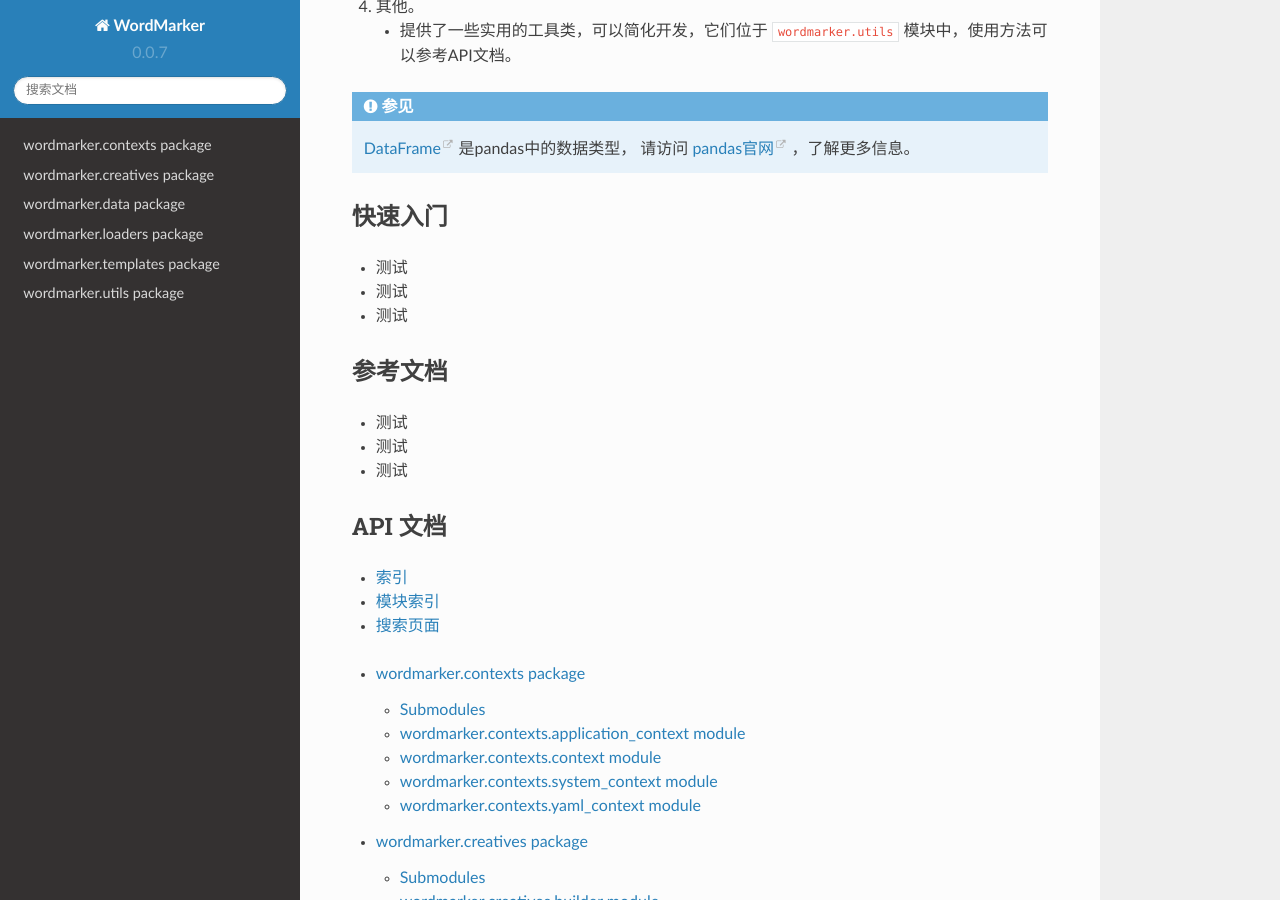
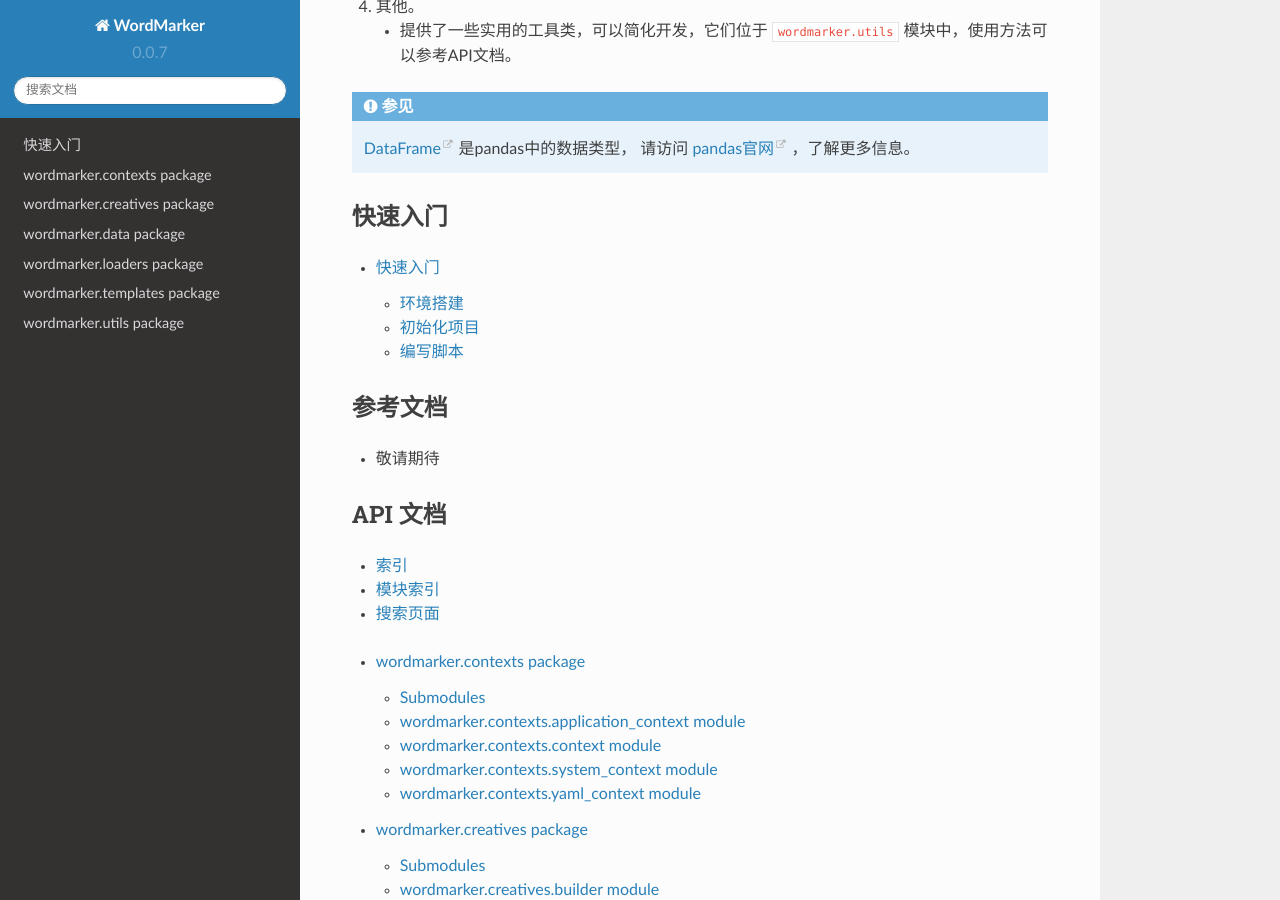
Before and after one commit to lostblackknight/wordmarker, a Sphinx documentation site: the page built from docs/source/index.rst, in a window 1280 px wide and 900 px high, scrolled down 502 px. Built offline with Sphinx 7.4.7 and the Read the Docs theme 2.0.0, drawn with Linux system fonts in a browser that asks for light colours; some of the changed lines change nothing that is shown.

Commit message:
修改文档

```diff
--- a/docs/source/index.rst
+++ b/docs/source/index.rst
@@ -36,16 +36,15 @@ WordMarker是一个文档生成器，他提供了以下主要的功能。
 快速入门
 =================
 
-* 测试
-* 测试
-* 测试
+.. toctree::
+   :maxdepth: 4
+
+   quickstart
 
 参考文档
 =================
 
-* 测试
-* 测试
-* 测试
+* 敬请期待
 
 API 文档
 =================
--- /dev/null
+++ b/docs/source/quickstart.rst
@@ -0,0 +1,586 @@
+=================
+快速入门
+=================
+
+在快速入门中，你将使用 ``wordmarker`` 构建一个示例项目，它包含了 ``wordmarker`` 的基本使用。你可以在 `GitHub <https://github.com/lostblackknight/wordmarker-example>`_ 上找到该示例。
+
+环境搭建
+=================
+
+1. `Python <https://www.python.org/>`_ 的版本 ``>= 3.7``
+2. `下载并安装 <https://pypi.org/project/wordmarker/>`_ 最新版的 ``wordmarker``
+3. `安装 <https://www.postgresql.org/>`_ ``postgresql`` 数据库
+4. 最好使用开发工具 `Pycharm <https://www.jetbrains.com/pycharm/>`_ 、`VsCode <https://code.visualstudio.com/>`_ 等
+
+初始化项目
+=================
+
+1. 打开终端，进入项目的根目录，输入 ``wordmarker-quickstart`` 命令，按照提示完成项目的初始化
+
+    ::
+
+        欢迎使用 WordMarker 的脚手架，请按照提示完成项目的构建。
+        -------------------------------------------------
+        配置数据库
+        -------------------------------------------------
+        1. PostgreSQL
+        2. MySql
+        3. Oracle
+        4. Microsoft
+        数据库的类型，默认为 [1]: 1
+        用户名，默认为 [postgres]:
+        密码，默认为 [123456]: 123456
+        主机，默认为 [localhost]:
+        端口，默认为 [5432]:
+        要连接的数据库: example
+        -------------------------------------------------
+        配置输入输出目录
+        -------------------------------------------------
+        是否启用默认的目录配置，默认为 [Y] [Y/n]: y
+        成功创建data/in目录
+        成功创建data/out目录
+        成功创建template/in目录
+        成功创建template/out目录
+        成功创建img目录
+        成功创建text目录
+
+        成功构建项目 ^_^ !
+
+2. 生成的目录结构如下
+
+    ::
+
+        ../wordmarker-example/
+                             /data/in
+                             /data/out
+                             /img
+                             /template/in
+                             /template/out
+                             /text
+                             /config.yaml
+
+3. ``config.yaml`` 文件中包含相关的配置
+
+    .. code-block:: yaml
+
+        # ======================================================================================================
+
+        # ----------------------配置数据库信息
+        #
+        # 详细信息请查看 https://docs.sqlalchemy.org/en/14/core/engines.html
+        # url:
+        #    postgresql: "postgresql://username:password@localhost:5432/database"
+        #    mysql: mysql+pymysql://username:password@localhost:3306/database
+        # echo: 是否开启日志
+        # encoding: 编码，默认utf-8
+        # pool_size: 连接池大小
+        # max_overflow: 连接的数量，以允许在连接池"溢出"
+        # pool_recycle: 在给定的秒数过去之后，此设置将导致池回收连接。默认为-1。例如，设置为3600表示一小时后将回收连接
+        # pool_timeout: 放弃从池中获得连接之前要等待的秒数
+        # echo_pool: 是否开启日志
+        pdbc:
+          engine:
+            url: postgresql://postgres:123456@localhost:5432/example
+            echo: false
+            encoding: utf-8
+            pool_size: 5
+            max_overflow: 10
+            pool_recycle: -1
+            pool_timeout: 30.0
+            echo_pool: false
+
+        # ======================================================================================================
+
+        # ----------------------配置csv文件信息
+        #
+        # path: 文件的输入路径，可以是文件，也可以是目录
+        #       路径分隔符为 '/' 或 '\'
+        #       path的值为相对于当前yaml文件的路径
+        # dir: 文件的输出目录
+        #      路径分隔符为 '/' 或 '\'
+        #      dir的值为相对于当前yaml文件的路径
+        data:
+          csv:
+            input:
+              path: data/in
+            output:
+              dir: data/out
+          docx:
+            input:
+              path: template/in
+            output:
+              dir: template/out
+          img:
+            output:
+              dir: img
+          text:
+            input:
+              path: text
+
+        # ======================================================================================================
+
+4. 创建 ``main.py`` 文件，最终生成的目录如下
+
+    ::
+
+        ../wordmarker-example/
+                             /data/in
+                             /data/out
+                             /img
+                             /template/in
+                             /template/out
+                             /text
+                             /config.yaml
+                             /main.py
+
+编写脚本
+=================
+
+1. 初始化 ``WordMarker`` 上下文和相关模板
+
+    .. code-block:: python
+
+        from wordmarker.contexts import WordMarkerContext
+        from wordmarker.templates import CsvTemplate, PdbcTemplate, WordTemplate
+
+        if __name__ == '__main__':
+            # 初始化上下文
+            WordMarkerContext("config.yaml")
+            # 读写csv文件的模板
+            csv_tpl = CsvTemplate()
+            # 读写数据库的模板
+            pdbc_tpl = PdbcTemplate()
+            # 读写word文档的模板
+            word_tpl = WordTemplate()
+
+2. `下载 <https://github.com/lostblackknight/wordmarker-example/blob/master/data/in>`_ ``景气指数_加盐.csv`` 文件，将文件放入 ``../wordmarker-example/data/in`` 目录中，编写代码从配置中获取 ``.csv`` 文件，类型为 ``DataFrame``
+
+    .. code-block:: python
+
+        from wordmarker.contexts import WordMarkerContext
+        from wordmarker.templates import CsvTemplate, PdbcTemplate, WordTemplate
+
+        if __name__ == '__main__':
+            # 初始化上下文
+            WordMarkerContext("config.yaml")
+            # 读写csv文件的模板
+            csv_tpl = CsvTemplate()
+            # 读写数据库的模板
+            pdbc_tpl = PdbcTemplate()
+            # 读写word文档的模板
+            word_tpl = WordTemplate()
+
+            # 从配置中获取.csv文件，类型为DataFrame
+            csv_dict = csv_tpl.csv_to_df()
+            prosperity_index_file = csv_dict['景气指数_加盐.csv']
+            print(prosperity_index_file)
+
+    ::
+
+        输出结果
+
+             起飞年  起飞星期      景气指数
+        0    2015     1  89.57518
+        1    2015    10  92.69366
+        2    2015    11  92.43514
+        3    2015    12  92.51584
+        4    2015    13  92.45800
+        ..    ...   ...       ...
+        207  2018    53  85.67820
+        208  2018     6  94.36436
+        209  2018     7  94.22866
+        210  2018     8  94.80134
+        211  2018     9  94.37548
+
+        [212 rows x 3 columns]
+
+3. 创建数据库 ``example`` ，将 ``DataFrame`` 类型的数据写入数据库
+
+    .. code-block:: python
+
+        from wordmarker.contexts import WordMarkerContext
+        from wordmarker.templates import CsvTemplate, PdbcTemplate, WordTemplate
+
+        if __name__ == '__main__':
+            # 初始化上下文
+            WordMarkerContext("config.yaml")
+            # 读写csv文件的模板
+            csv_tpl = CsvTemplate()
+            # 读写数据库的模板
+            pdbc_tpl = PdbcTemplate()
+            # 读写word文档的模板
+            word_tpl = WordTemplate()
+
+            # 从配置中获取.csv文件，类型为DataFrame
+            csv_dict = csv_tpl.csv_to_df()
+            prosperity_index_file = csv_dict['景气指数_加盐.csv']
+            print(prosperity_index_file)
+
+            # 将DataFrame类型的数据写入数据库
+            pdbc_tpl.update_table(prosperity_index_file, "t_prosperity_index")
+
+4. 从 ``example`` 数据库中获取数据，类型为 ``DataFrame``
+
+    .. code-block:: python
+
+        from wordmarker.contexts import WordMarkerContext
+        from wordmarker.templates import CsvTemplate, PdbcTemplate, WordTemplate
+
+        if __name__ == '__main__':
+            # 初始化上下文
+            WordMarkerContext("config.yaml")
+            # 读写csv文件的模板
+            csv_tpl = CsvTemplate()
+            # 读写数据库的模板
+            pdbc_tpl = PdbcTemplate()
+            # 读写word文档的模板
+            word_tpl = WordTemplate()
+
+            # 从配置中获取.csv文件，类型为DataFrame
+            csv_dict = csv_tpl.csv_to_df()
+            prosperity_index_file = csv_dict['景气指数_加盐.csv']
+            print(prosperity_index_file)
+
+            # 将DataFrame类型的数据写入数据库
+            pdbc_tpl.update_table(prosperity_index_file, "t_prosperity_index")
+
+            # 从数据库中获取数据，类型为DataFrame
+            prosperity_index_database = pdbc_tpl.query_table("t_prosperity_index")
+            print(prosperity_index_database)
+
+    ::
+
+        输出结果
+
+             起飞年  起飞星期      景气指数
+        0    2015     1  89.57518
+        1    2015    10  92.69366
+        2    2015    11  92.43514
+        3    2015    12  92.51584
+        4    2015    13  92.45800
+        ..    ...   ...       ...
+        207  2018    53  85.67820
+        208  2018     6  94.36436
+        209  2018     7  94.22866
+        210  2018     8  94.80134
+        211  2018     9  94.37548
+
+        [212 rows x 3 columns]
+
+             起飞年  起飞星期      景气指数
+        0    2015     1  89.57518
+        1    2015    10  92.69366
+        2    2015    11  92.43514
+        3    2015    12  92.51584
+        4    2015    13  92.45800
+        ..    ...   ...       ...
+        207  2018    53  85.67820
+        208  2018     6  94.36436
+        209  2018     7  94.22866
+        210  2018     8  94.80134
+        211  2018     9  94.37548
+
+        [212 rows x 3 columns]
+
+5. 将 ``DataFrame`` 类型的数据转换为 ``.csv`` 文件
+
+    .. code-block:: python
+
+        from wordmarker.contexts import WordMarkerContext
+        from wordmarker.templates import CsvTemplate, PdbcTemplate, WordTemplate
+
+        if __name__ == '__main__':
+            # 初始化上下文
+            WordMarkerContext("config.yaml")
+            # 读写csv文件的模板
+            csv_tpl = CsvTemplate()
+            # 读写数据库的模板
+            pdbc_tpl = PdbcTemplate()
+            # 读写word文档的模板
+            word_tpl = WordTemplate()
+
+            # 从配置中获取.csv文件，类型为DataFrame
+            csv_dict = csv_tpl.csv_to_df()
+            prosperity_index_file = csv_dict['景气指数_加盐.csv']
+            print(prosperity_index_file)
+
+            # 将DataFrame类型的数据写入数据库
+            pdbc_tpl.update_table(prosperity_index_file, "t_prosperity_index")
+
+            # 从数据库中获取数据，类型为DataFrame
+            prosperity_index_database = pdbc_tpl.query_table("t_prosperity_index")
+            print(prosperity_index_database)
+
+            # 将DataFrame类型的数据转换为.csv文件
+            csv_tpl.df_to_csv({'景气指数_数据库.csv': prosperity_index_database})
+
+    ::
+
+        输出目录
+
+        ../wordmarker-example/data/out/景气指数_数据库.csv
+
+6. 编写 ``example.yaml`` 和 ``meta.yaml`` 文件，将这两个文件放在 ``../wordmarker-example/text/`` 目录下
+
+    ``example.yaml``
+
+    .. code-block:: yaml
+
+        example:
+          title: '景气指数'
+          img_title: '图1 景气指数'
+          explanation:
+            - '2017年上半年民航全市场景气指数上涨：国内航线154，国际航线125，港澳台航线171。'
+            - '2017年国内航线景气指数同比增幅放缓至0.40%，巿场稳步上升。'
+            - '2017年国际航线景气指数增速上升，同比增幅与2016年放缓至0.40%，但春节峰值周景气指数超越2016年峰值，达到94.24，再创新高。'
+
+    ``meta.yaml``
+
+    .. code-block:: yaml
+
+        meta:
+          author: '{{ author }}'
+          email: 'chensixiang1234@gamil.com'
+
+7. 在 ``meta.yaml`` 文件中 ``meta.author`` 对应的值包含插值表达式。要对表达式赋值，需要创建 ``AbstractConverter`` 类的实现类，并且创建实现类的对象
+
+    .. code-block:: python
+
+        from wordmarker.contexts import WordMarkerContext
+        from wordmarker.templates import CsvTemplate, PdbcTemplate, WordTemplate, AbstractConverter
+
+        class TextConverter(AbstractConverter):
+            def __init__(self, word_tpl_: WordTemplate):
+                super().__init__(word_tpl_)
+
+            @staticmethod
+            def author():
+                return 'chensixiang'
+
+        if __name__ == '__main__':
+            # 初始化上下文
+            WordMarkerContext("config.yaml")
+            # 读写csv文件的模板
+            csv_tpl = CsvTemplate()
+            # 读写数据库的模板
+            pdbc_tpl = PdbcTemplate()
+            # 读写word文档的模板
+            word_tpl = WordTemplate()
+
+            # 从配置中获取.csv文件，类型为DataFrame
+            csv_dict = csv_tpl.csv_to_df()
+            prosperity_index_file = csv_dict['景气指数_加盐.csv']
+            print(prosperity_index_file)
+
+            # 将DataFrame类型的数据写入数据库
+            pdbc_tpl.update_table(prosperity_index_file, "t_prosperity_index")
+
+            # 从数据库中获取数据，类型为DataFrame
+            prosperity_index_database = pdbc_tpl.query_table("t_prosperity_index")
+            print(prosperity_index_database)
+
+            # 将DataFrame类型的数据转换为.csv文件
+            csv_tpl.df_to_csv({'景气指数_数据库.csv': prosperity_index_database})
+
+            # 创建TextConverter对象，它继承了AbstractConverter，可以将yaml模板中的插值表达式进行转换
+            text = TextConverter(word_tpl)
+
+8. `下载 <https://github.com/lostblackknight/wordmarker-example/tree/master/template/in>`_ ``default_tpl.docx`` 文件，将文件放入 ``../wordmarker-example/template/in`` 目录中，`下载 <https://github.com/lostblackknight/wordmarker-example/tree/master/img>`_ ``景气指数.png`` 文件，将文件放入 ``../wordmarker-example/img`` 目录中，并修改 ``config.yaml`` 中的 ``data.docx.input.path`` 的配置，以及编写 ``content`` 字典
+
+    ``config.yaml``
+
+    .. code-block:: yaml
+
+        # ======================================================================================================
+
+        # ----------------------配置数据库信息
+        #
+        # 详细信息请查看 https://docs.sqlalchemy.org/en/14/core/engines.html
+        # url:
+        #    postgresql: "postgresql://username:password@localhost:5432/database"
+        #    mysql: mysql+pymysql://username:password@localhost:3306/database
+        # echo: 是否开启日志
+        # encoding: 编码，默认utf-8
+        # pool_size: 连接池大小
+        # max_overflow: 连接的数量，以允许在连接池"溢出"
+        # pool_recycle: 在给定的秒数过去之后，此设置将导致池回收连接。默认为-1。例如，设置为3600表示一小时后将回收连接
+        # pool_timeout: 放弃从池中获得连接之前要等待的秒数
+        # echo_pool: 是否开启日志
+        pdbc:
+          engine:
+            url: postgresql://postgres:123456@localhost:5432/example
+            echo: false
+            encoding: utf-8
+            pool_size: 5
+            max_overflow: 10
+            pool_recycle: -1
+            pool_timeout: 30.0
+            echo_pool: false
+
+        # ======================================================================================================
+
+        # ----------------------配置csv文件信息
+        #
+        # path: 文件的输入路径，可以是文件，也可以是目录
+        #       路径分隔符为 '/' 或 '\'
+        #       path的值为相对于当前yaml文件的路径
+        # dir: 文件的输出目录
+        #      路径分隔符为 '/' 或 '\'
+        #      dir的值为相对于当前yaml文件的路径
+        data:
+          csv:
+            input:
+              path: data/in
+            output:
+              dir: data/out
+          docx:
+            input:
+              path: template/in/default_tpl.docx
+            output:
+              dir: template/out
+          img:
+            output:
+              dir: img
+          text:
+            input:
+              path: text
+
+        # ======================================================================================================
+
+    .. code-block:: python
+
+        from wordmarker.contexts import WordMarkerContext
+        from wordmarker.templates import CsvTemplate, PdbcTemplate, WordTemplate, AbstractConverter
+        from docxtpl import InlineImage
+        from docx.shared import Mm
+
+
+        class TextConverter(AbstractConverter):
+            def __init__(self, word_tpl_: WordTemplate):
+                super().__init__(word_tpl_)
+
+            @staticmethod
+            def author():
+                return 'chensixiang'
+
+        if __name__ == '__main__':
+            # 初始化上下文
+            WordMarkerContext("config.yaml")
+            # 读写csv文件的模板
+            csv_tpl = CsvTemplate()
+            # 读写数据库的模板
+            pdbc_tpl = PdbcTemplate()
+            # 读写word文档的模板
+            word_tpl = WordTemplate()
+
+            # 从配置中获取.csv文件，类型为DataFrame
+            csv_dict = csv_tpl.csv_to_df()
+            prosperity_index_file = csv_dict['景气指数_加盐.csv']
+            print(prosperity_index_file)
+
+            # 将DataFrame类型的数据写入数据库
+            pdbc_tpl.update_table(prosperity_index_file, "t_prosperity_index")
+
+            # 从数据库中获取数据，类型为DataFrame
+            prosperity_index_database = pdbc_tpl.query_table("t_prosperity_index")
+            print(prosperity_index_database)
+
+            # 将DataFrame类型的数据转换为.csv文件
+            csv_tpl.df_to_csv({'景气指数_数据库.csv': prosperity_index_database})
+
+            # 创建TextConverter对象，它继承了AbstractConverter，可以将yaml模板中的插值表达式进行转换
+            text = TextConverter(word_tpl)
+
+            content = {
+                # 直接赋值
+                'title': '景气指数',
+                # 从example.yaml模板中获取值
+                'img_title': word_tpl.get_value("example.img_title"),
+                # 图片
+                'img': InlineImage(word_tpl.tpl, word_tpl.get_img_file('景气指数.png'),
+                                   width=Mm(100)),
+                # 从example.yaml模板中获取值
+                'explanation': word_tpl.get_value("example.explanation"),
+                # 从meta.yaml模板中获取将插值表达式进行转换后的值
+                'author': text.get_value("meta.author"),
+                # 从meta.yaml模板中获取值
+                'email': word_tpl.get_value("meta.email"),
+            }
+
+9. 添加 ``content`` 到总的上下文中，并输出word文档
+
+    .. code-block:: python
+
+        from wordmarker.contexts import WordMarkerContext
+        from wordmarker.templates import CsvTemplate, PdbcTemplate, WordTemplate, AbstractConverter
+        from docxtpl import InlineImage
+        from docx.shared import Mm
+
+
+        class TextConverter(AbstractConverter):
+            def __init__(self, word_tpl_: WordTemplate):
+                super().__init__(word_tpl_)
+
+            @staticmethod
+            def author():
+                return 'chensixiang'
+
+        if __name__ == '__main__':
+            # 初始化上下文
+            WordMarkerContext("config.yaml")
+            # 读写csv文件的模板
+            csv_tpl = CsvTemplate()
+            # 读写数据库的模板
+            pdbc_tpl = PdbcTemplate()
+            # 读写word文档的模板
+            word_tpl = WordTemplate()
+
+            # 从配置中获取.csv文件，类型为DataFrame
+            csv_dict = csv_tpl.csv_to_df()
+            prosperity_index_file = csv_dict['景气指数_加盐.csv']
+            print(prosperity_index_file)
+
+            # 将DataFrame类型的数据写入数据库
+            pdbc_tpl.update_table(prosperity_index_file, "t_prosperity_index")
+
+            # 从数据库中获取数据，类型为DataFrame
+            prosperity_index_database = pdbc_tpl.query_table("t_prosperity_index")
+            print(prosperity_index_database)
+
+            # 将DataFrame类型的数据转换为.csv文件
+            csv_tpl.df_to_csv({'景气指数_数据库.csv': prosperity_index_database})
+
+            # 创建TextConverter对象，它继承了AbstractConverter，可以将yaml模板中的插值表达式进行转换
+            text = TextConverter(word_tpl)
+
+            content = {
+                # 直接赋值
+                'title': '景气指数',
+                # 从example.yaml模板中获取值
+                'img_title': word_tpl.get_value("example.img_title"),
+                # 图片
+                'img': InlineImage(word_tpl.tpl, word_tpl.get_img_file('景气指数.png'),
+                                   width=Mm(100)),
+                # 从example.yaml模板中获取值
+                'explanation': word_tpl.get_value("example.explanation"),
+                # 从meta.yaml模板中获取将插值表达式进行转换后的值
+                'author': text.get_value("meta.author"),
+                # 从meta.yaml模板中获取值
+                'email': word_tpl.get_value("meta.email"),
+            }
+
+            # 添加content到总的上下文中
+            word_tpl.append(content)
+            # 输出word文档
+            word_tpl.build("example.docx")
+
+    ::
+
+        输出目录
+
+        ../wordmarker-example/template/out/
+                                          /example/
+                                                  /img/景气指数.png
+                                                  /example.docx
+
+10. `下载 <https://github.com/lostblackknight/wordmarker-example/tree/master/template/out/example>`_ ``example.docx`` 文件
```
